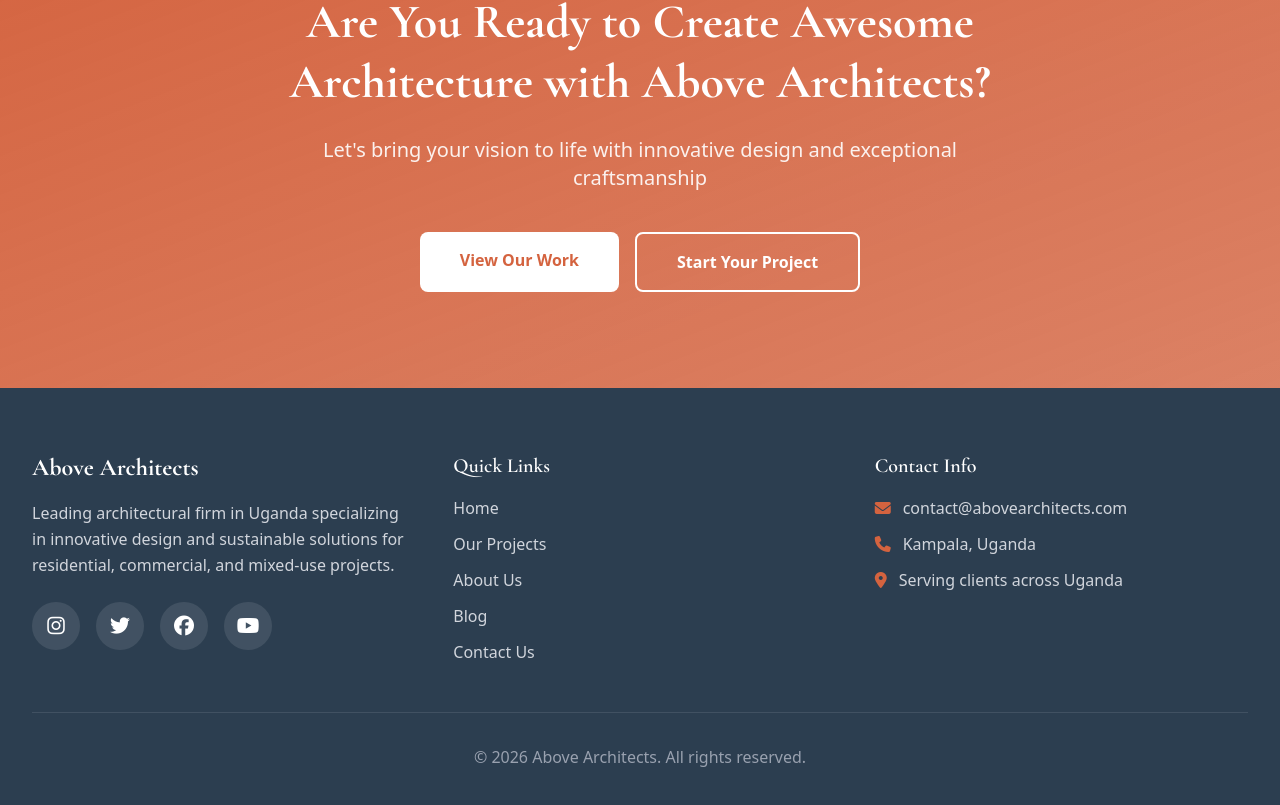
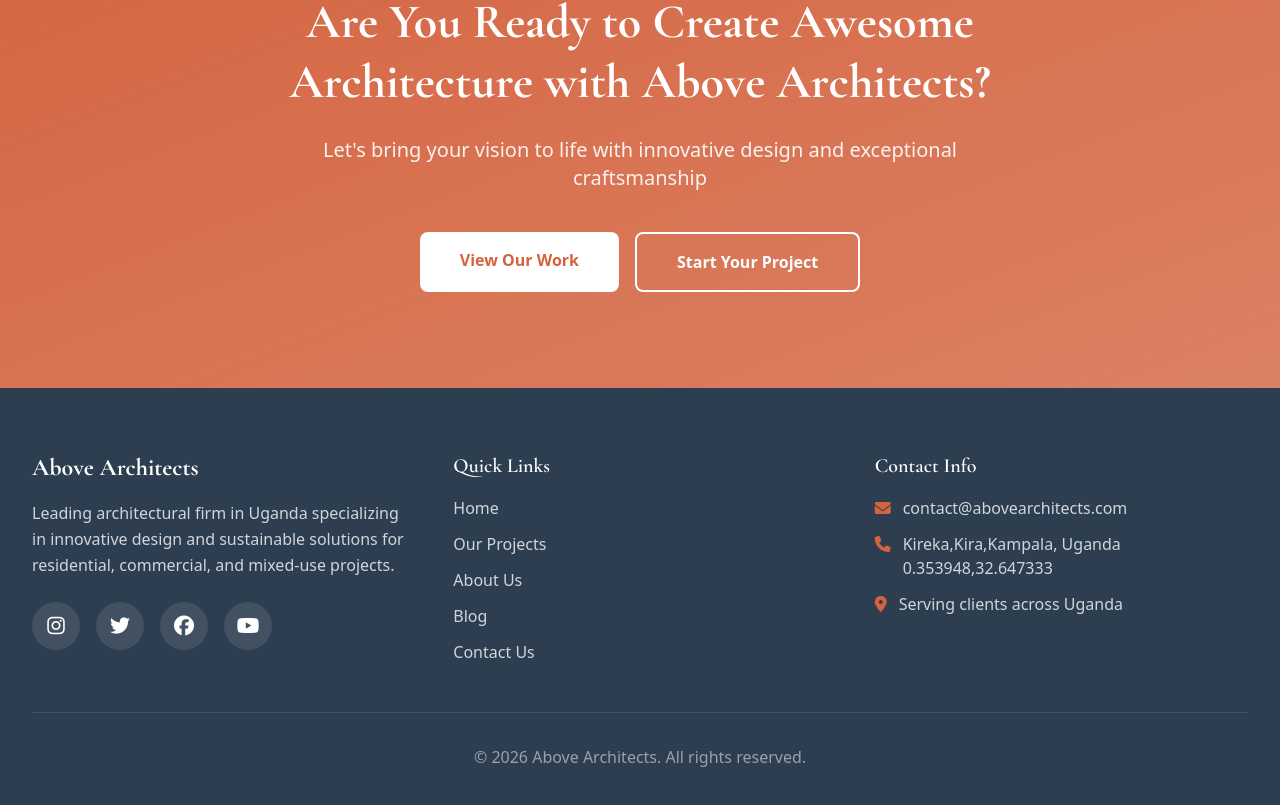
Before and after one commit to DerrickJaguar/architect_website, a Next.js app: page / in a window 1280 px wide. Shown: the part 4368-5173 px from the top of the page. Built offline with nearby package versions, Linux system fonts and the light colour scheme.

Commit message:
Update Footer.tsx

```diff
--- a/src/components/Footer.tsx
+++ b/src/components/Footer.tsx
@@ -98,7 +98,7 @@ export default function Footer() {
               <li className="flex items-start">
                 <i className="fas fa-envelope mt-1 mr-3 text-accent" aria-hidden="true"></i>
                 <a
-                  href="mailto:abovearchitects@gmail.com"
+                  href="mailto:contact@abovearchitects.com"
                   className="hover:text-accent transition-colors break-all"
                 >
                   contact@abovearchitects.com
@@ -106,7 +106,9 @@ export default function Footer() {
               </li>
               <li className="flex items-start">
                 <i className="fas fa-phone mt-1 mr-3 text-accent" aria-hidden="true"></i>
-                <span>Kampala, Uganda</span>
+                <span>Kireka,Kira,Kampala, Uganda
+                0.353948,32.647333</span>
+
               </li>
               <li className="flex items-start">
                 <i className="fas fa-map-marker-alt mt-1 mr-3 text-accent" aria-hidden="true"></i>
```
